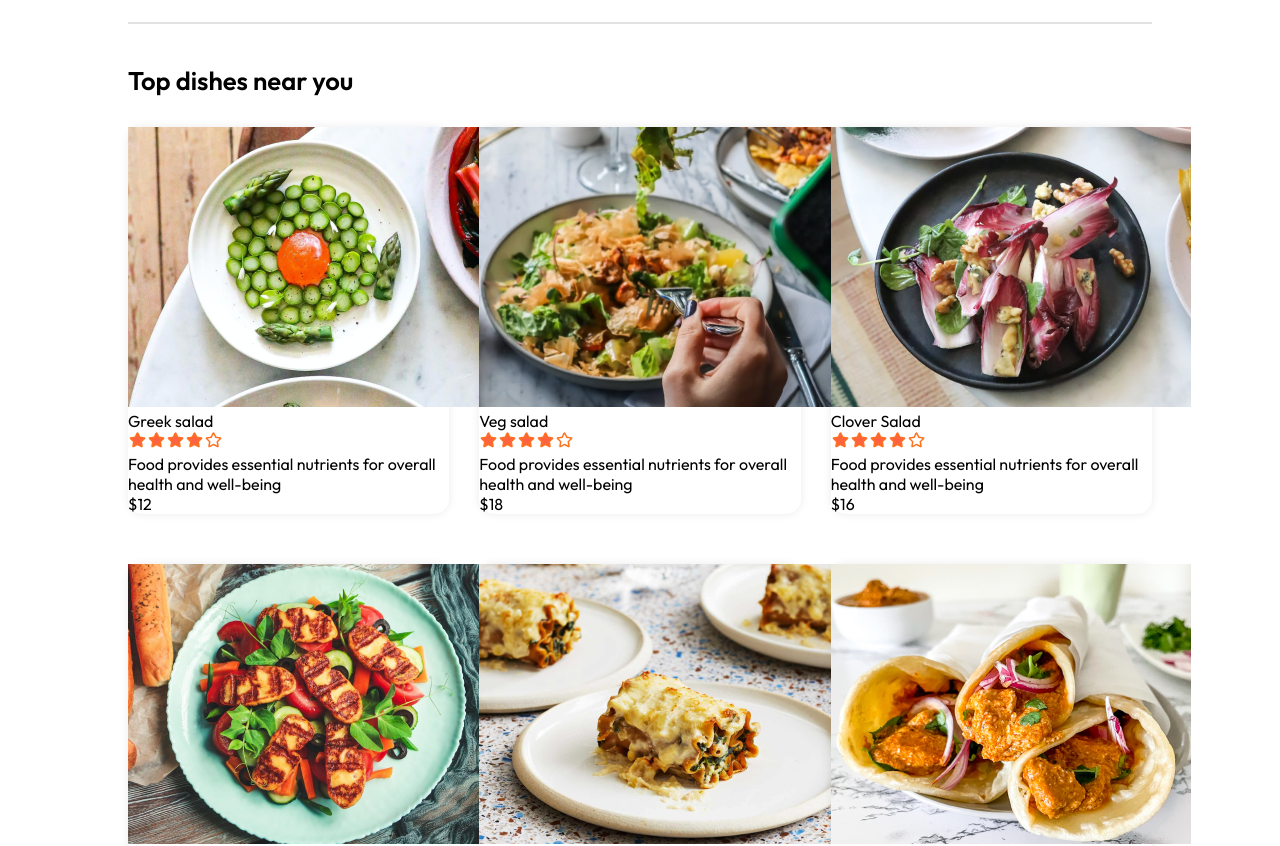
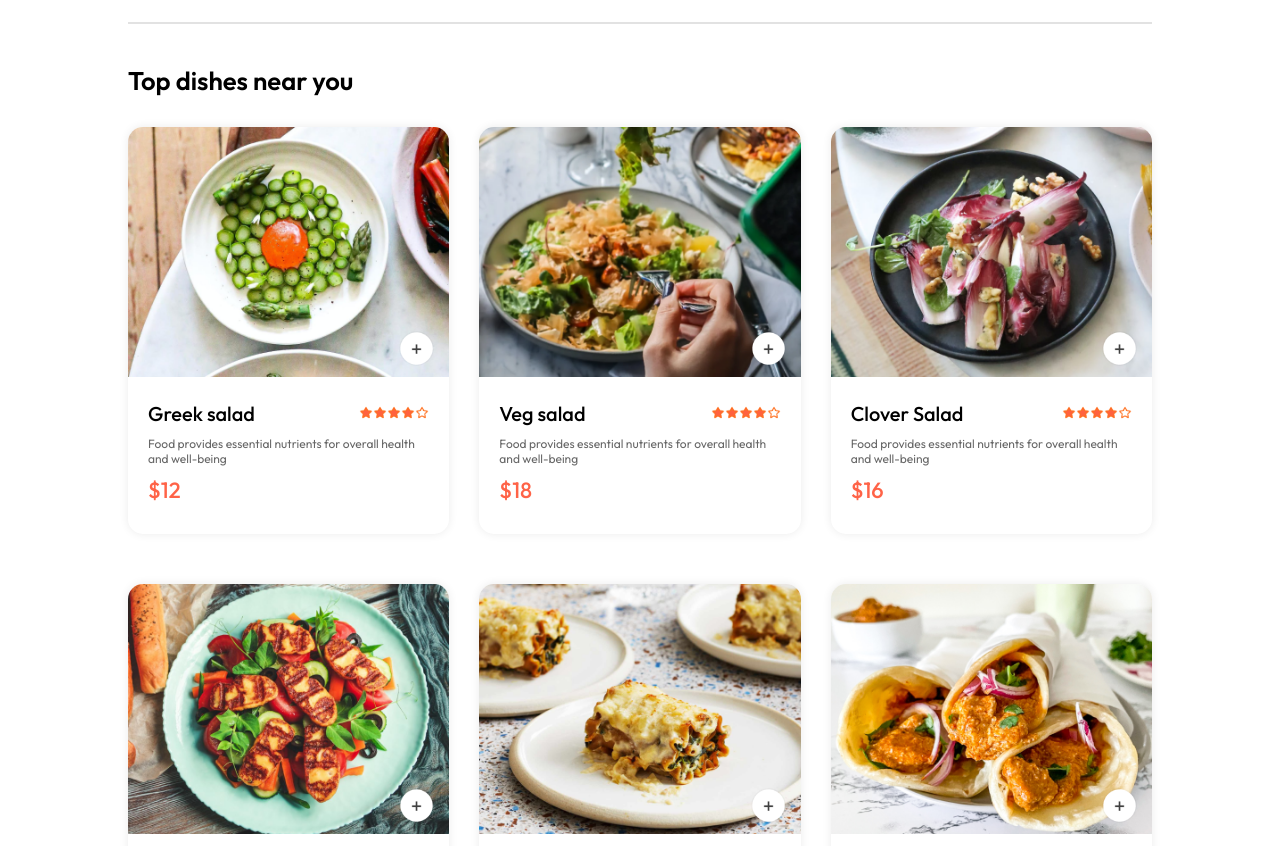
Before and after one commit to samirulcodes/food-del, a React (Vite) app in the folder frontend/: page / in a window 1280 px wide. Shown: the part 880-1726 px from the top of the page. Built offline with nearby package versions, Linux system fonts and the light colour scheme.

Commit message:
food del

```diff
--- a/frontend/src/components/FoodItem/FoodItem.css
+++ b/frontend/src/components/FoodItem/FoodItem.css
@@ -6,3 +6,69 @@
     transition: 0.3s;
     animation: fadeIn 1s;
 }
+
+.food-item-img{
+    width: 100%;
+    border-radius: 15px 15px 0px 0px;
+}
+
+.food-item-info{
+    padding: 20px;
+}
+
+.food-item-name-rating{
+    display: flex;
+    justify-content: space-between;
+    align-items: center;
+    margin-bottom: 10px;
+}
+
+.food-item-name-rating p{
+    font-size: 20px;
+    font-weight: 500;
+}
+
+.food-item-name-rating img{
+    width: 70px;
+}
+
+.food-item-desc{
+    color: #676767;
+    font-size: 12px;
+}
+
+.food-item-price{
+    color: tomato;
+    font-size: 22px;
+    font-weight: 500;
+    margin: 10px 0px;
+}
+
+.food-item-img-container{
+    position: relative;
+}
+
+.food-item-img-container .add{
+    position: absolute;
+    bottom: 15px;
+    right: 15px;
+    width: 35px;
+    cursor: pointer;
+    border-radius: 50%;
+}
+
+.food-item-counter{
+    position: absolute;
+    bottom: 15px;
+    right: 15px;
+    display: flex;
+    align-items: center;
+    gap: 10px;
+    padding: 6px;
+    border-radius: 50px;
+    background-color: #fff;
+}
+
+.food-item-counter img{
+    width: 30px;
+}
--- a/frontend/src/components/FoodItem/FoodItem.jsx
+++ b/frontend/src/components/FoodItem/FoodItem.jsx
@@ -1,8 +1,14 @@
-import React from 'react'
+import React, { useContext } from 'react'
 import './FoodItem.css'
 import { assets } from '../../assets/assets'
+import {StoreContext} from '../../context/StoreContext'
 
-const FoodItem = ({id,name,price,description,image}) => {
+const FoodItem = ({ id, name, price, description, image }) => {
+
+
+
+    // from storeContext for add or remove from cart
+    const {cartItems,addToCart,removeFromCart}=useContext(StoreContext);
 
 
 
@@ -10,6 +16,13 @@
         <div className='food-item'>
             <div className="food-item-img-container">
                 <img className="food-item-img" src={image} alt="" />
+                {!cartItems[id] ? <img className='add' onClick={() =>addToCart(id)} src={assets.add_icon_white} alt='' /> : <div className='food-item-counter'>
+                    <img onClick={()=>removeFromCart(id)} src={assets.remove_icon_red} alt="" />
+                    <p>{cartItems[id]}</p>
+                    <img onClick={()=>addToCart(id)} src={assets.add_icon_green} alt="" />
+                </div>
+
+                }
             </div>
 
             <div className="food-item-info">
--- a/frontend/src/context/StoreContext.jsx
+++ b/frontend/src/context/StoreContext.jsx
@@ -1,12 +1,38 @@
-import { createContext } from "react";
+import { createContext, useEffect, useState } from "react";
 import { food_list } from "../assets/assets";
 
 export const StoreContext=createContext(null)
 
 const StoreContextProvider=(props)=>{
 
+    const [cartItems,setCartItems]=useState({})
+
+    // functionality for add to cart
+    const addToCart=(itemId)=>{
+        if(!cartItems[itemId]){
+            setCartItems((prev)=>({...prev,[itemId]:1}))
+        }
+        else{
+            setCartItems((prev)=>({...prev,[itemId]:prev[itemId]+1}))
+        }
+    }
+
+    // functionality for remove from cart
+    const removeFromCart=(itemId)=>{
+        setCartItems((prev)=>({...prev,[itemId]:prev[itemId-1]}))
+    }
+
+    useEffect(()=>{
+        console.log(cartItems);
+    },[cartItems])
+
+
     const contextValue={
-        food_list
+        food_list,
+        cartItems,
+        setCartItems,
+        addToCart,
+        removeFromCart
     }
 
     return(
```
Lines whose indentation alone changed are shown as unchanged.
